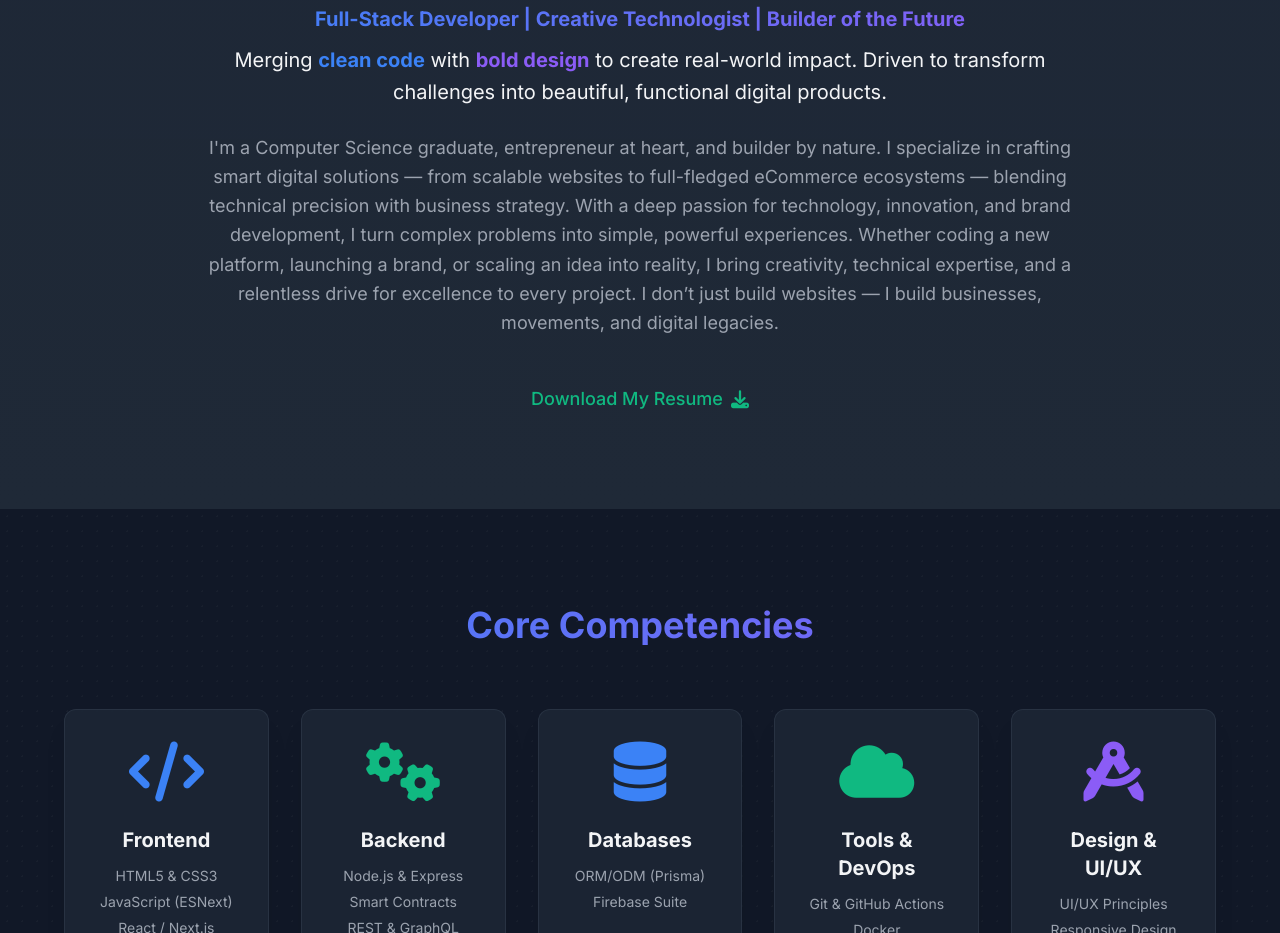
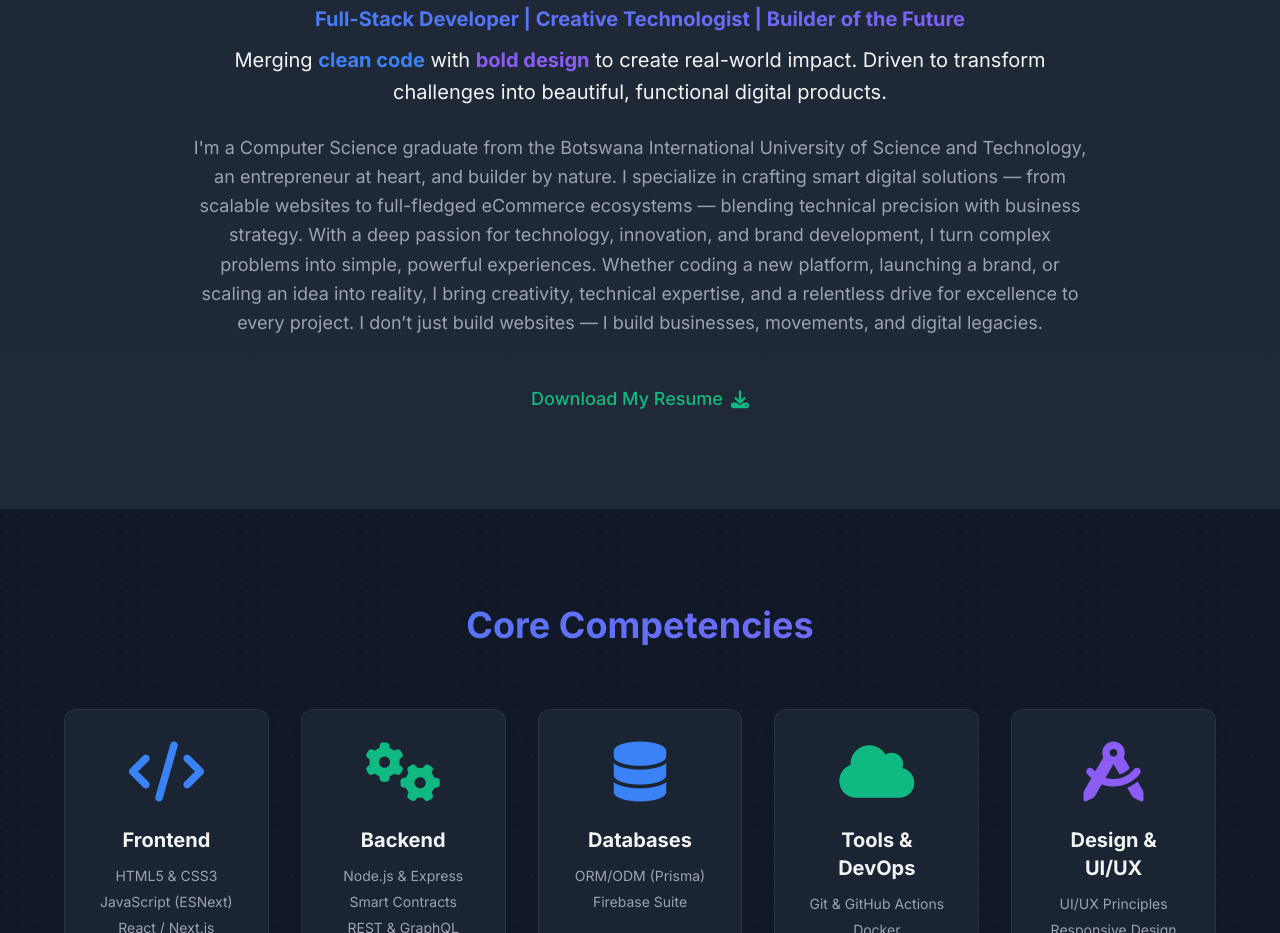
Before and after one commit to TheDonCipher/personal-portfolio-25, a plain HTML site: page index.html in a window 1280 px wide. Shown: the part 1238-2171 px from the top of the page. Drawn offline with nearby package versions, Linux system fonts and the light colour scheme; animation ran at ten frames a second.

Commit message:
README update

```diff
--- a/index.html
+++ b/index.html
@@ -211,7 +211,8 @@
           data-animation="animate-fade-in-up"
           data-delay="200"
         >
-          I'm a Computer Science graduate, entrepreneur at heart, and builder by
+          I'm a Computer Science graduate from the Botswana International
+          University of Science and Technology, an entrepreneur at heart, and builder by
           nature. I specialize in crafting smart digital solutions — from
           scalable websites to full-fledged eCommerce ecosystems — blending
           technical precision with business strategy. With a deep passion for
```
Also changed, not shown: 1 other file.
